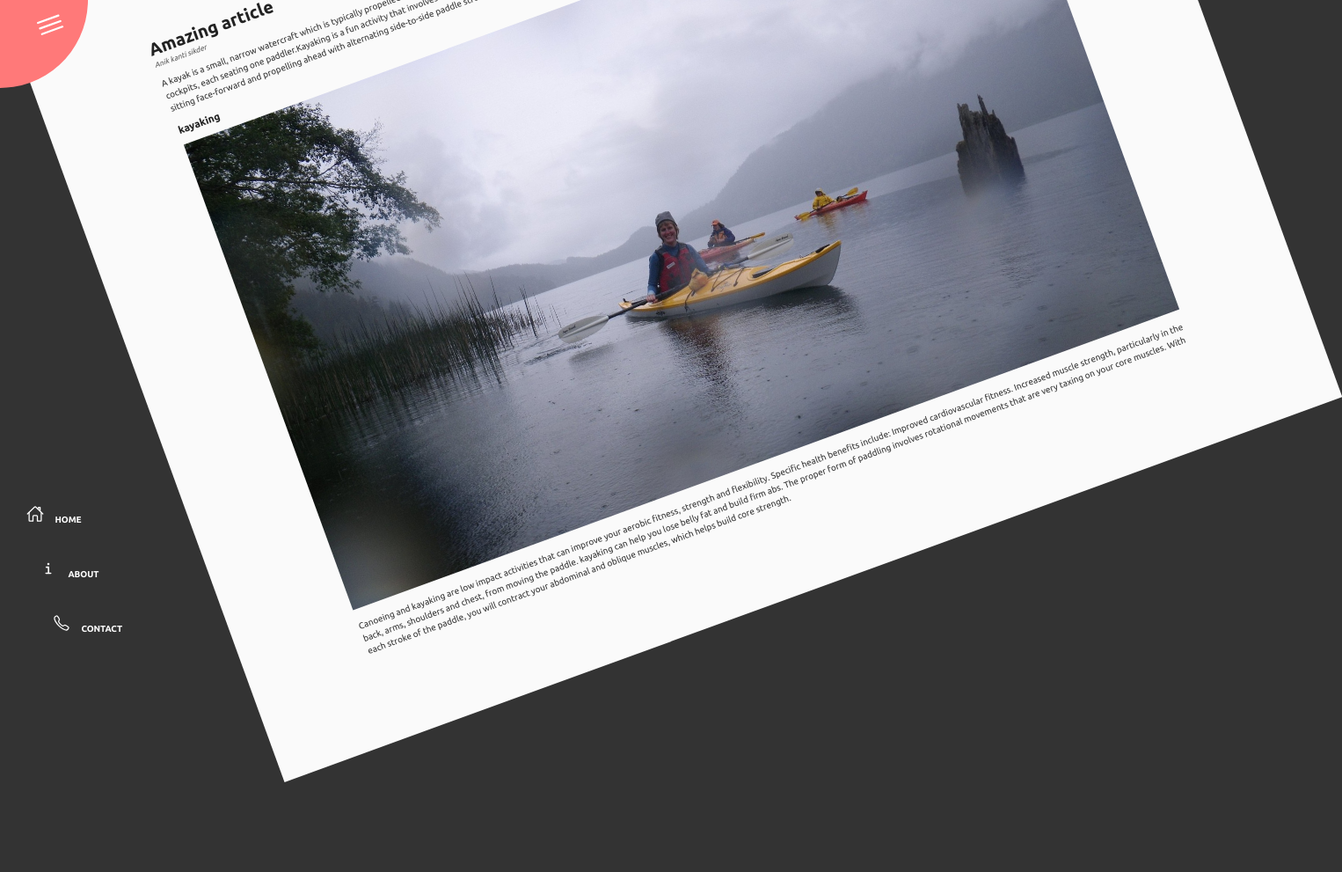
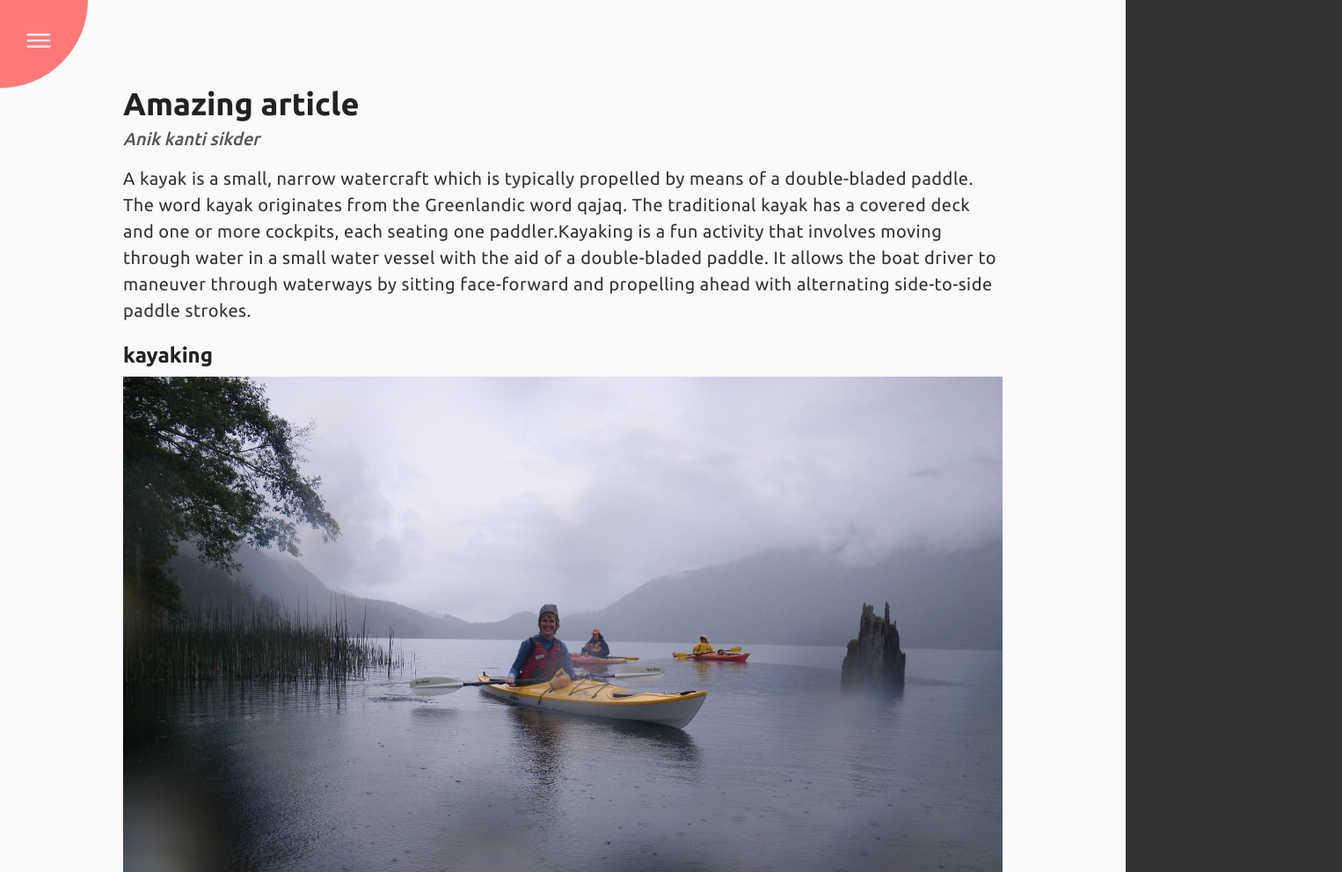
Before and after one commit to AnikKantiSikder/JS-rotating-navigation, a plain HTML site: page index.html in a window 1280 px wide. Shown: the top 991 px of the page at 88% size, 1526 px wide, since content can reach past the window. Before the commit the page ends 946 px from the top, so only its background shows below. Drawn offline with nearby package versions, Linux system fonts and the light colour scheme.

Commit message:
Project complete

```diff
--- a/index.html
+++ b/index.html
@@ -13,7 +13,7 @@
     <title>Rotating Navigation</title>
 </head>
 <body>
-    <div class="container show-nav">
+    <div class="container">
         <div class="circle-container">
             <div class="circle">
                 <button id="close">
--- a/script.js
+++ b/script.js
@@ -0,0 +1,12 @@
+
+const open = document.getElementById('open');
+const close = document.getElementById('close');
+const container = document.querySelector('.container');
+
+open.addEventListener('click', () => {
+    container.classList.add('show-nav');
+});
+
+close.addEventListener('click', () => {
+    container.classList.remove('show-nav');
+});
--- a/style.css
+++ b/style.css
@@ -9,6 +9,8 @@ html {
 
 body {
     font-family: 'Ubuntu', sans-serif;
+    line-height: 1;
+    font-weight: 400;
     background-color: #333;
     color: #222;
     overflow-x: hidden;
@@ -41,6 +43,10 @@ body {
     border-radius: 50%;
     position: relative;
     transition: transform 0.5s linear;
+}
+
+.container.show-nav .circle {
+    transform: rotate(-70deg);
 }
 
 .circle button {
@@ -123,15 +129,25 @@ nav ul li + li + li {
 }
 
 .content h1 {
-    margin: 0;
+    font-size: 3.6rem;
+    margin-bottom: 1.2rem;
+}
+
+.content h3 {
+    font-size: 2.4rem;
+    margin-bottom: 1.2rem;
 }
 
 .content small {
     color: #555;
+    font-size: 2rem;
+    font-weight: 500;
     font-style: italic;
 }
 
 .content p {
     color: #333;
+    font-size: 2rem;
     line-height: 1.5;
+    letter-spacing: 0.50px;
 }
```
Also changed, not shown: Demo picture 1.png (added), walle.jpg (deleted), 1 other file.
